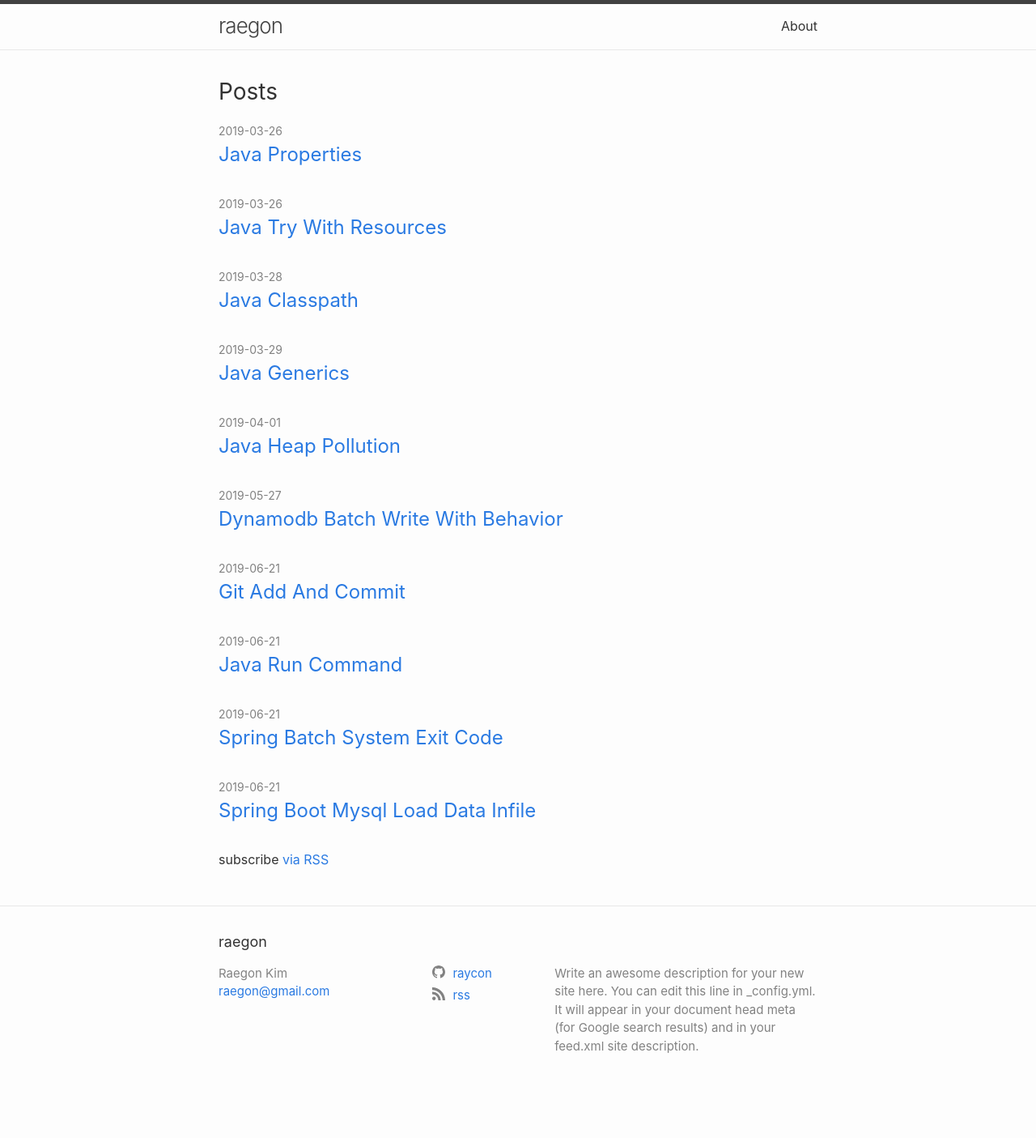
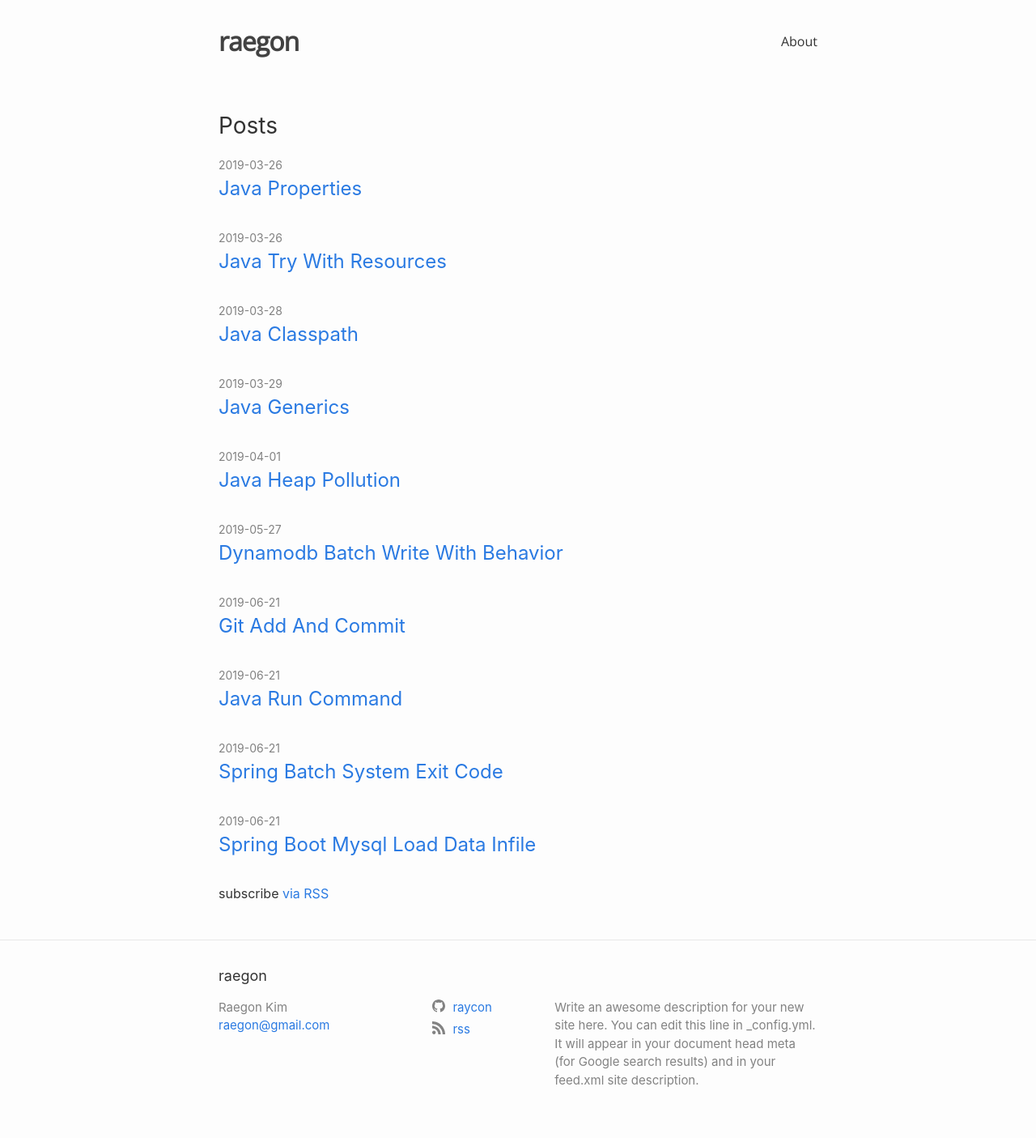
Before and after one commit to raycon/raycon.github.io, a Jekyll site: the page built from index.html, in a window 1280 px wide. Shown: the whole page at 81% size. Built offline with Jekyll 4.4.1, drawn with Linux system fonts in a browser that asks for light colours; the list of posts is cut into pages by our own code; before the commit the page ends 1363 px from its top, so only the background shows below that.

Commit message:
Modify nav

```diff
--- a/_sass/minima/_layout.scss
+++ b/_sass/minima/_layout.scss
@@ -2,17 +2,17 @@
  * Site header
  */
 .site-header {
-  border-top: 5px solid $grey-color-dark;
-  border-bottom: 1px solid $grey-color-light;
   min-height: $spacing-unit * 1.865;
-
+  padding: 1.5em;
   // Positioning context for the mobile navigation icon
   position: relative;
 }
 
 .site-title {
   @include relative-font-size(1.625);
-  font-weight: 300;
+  font-size: 2em;
+  font-family: "Open Sans", sans-serif;
+  font-weight: 600;
   line-height: $base-line-height * $base-font-size * 2.25;
   letter-spacing: -1px;
   margin-bottom: 0;
@@ -26,6 +26,7 @@
 
 .site-nav {
   float: right;
+  font-family: "Open Sans", sans-serif;
   line-height: $base-line-height * $base-font-size * 2.25;
 
   .nav-trigger {
```
